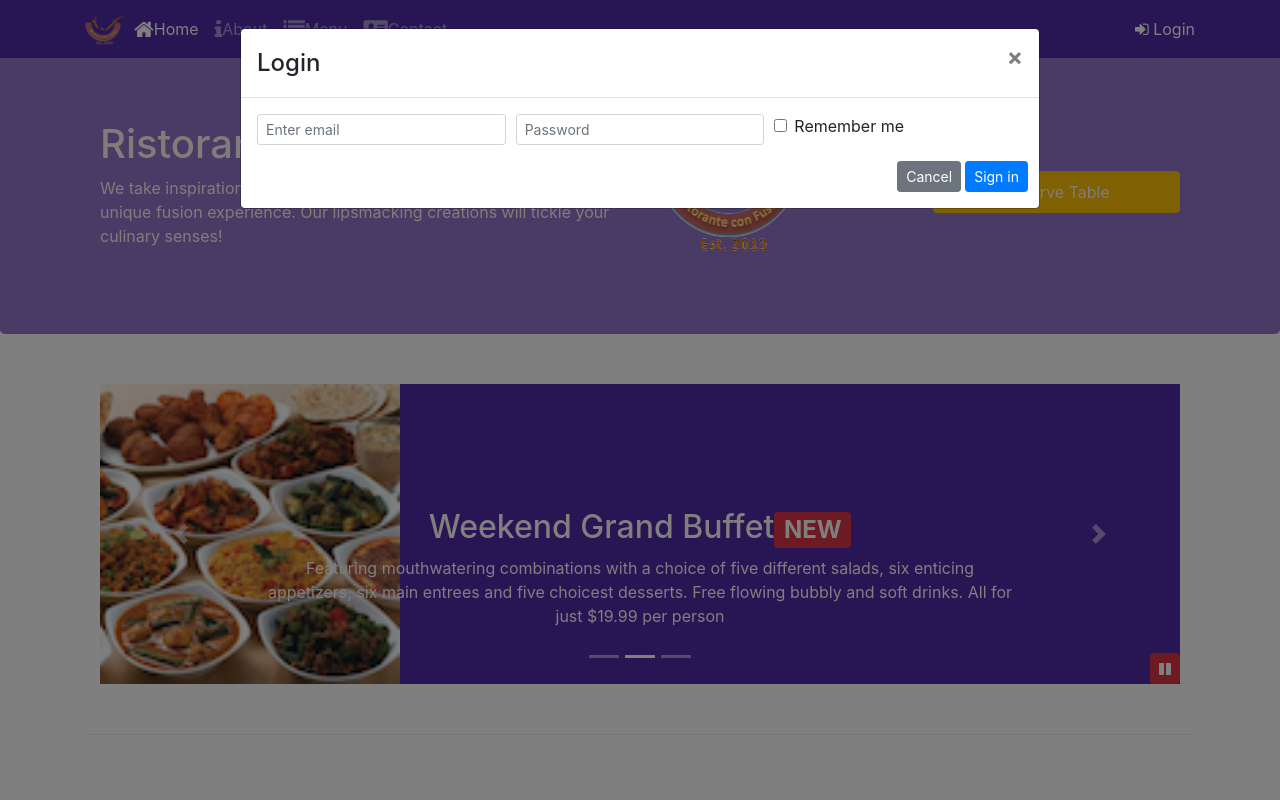
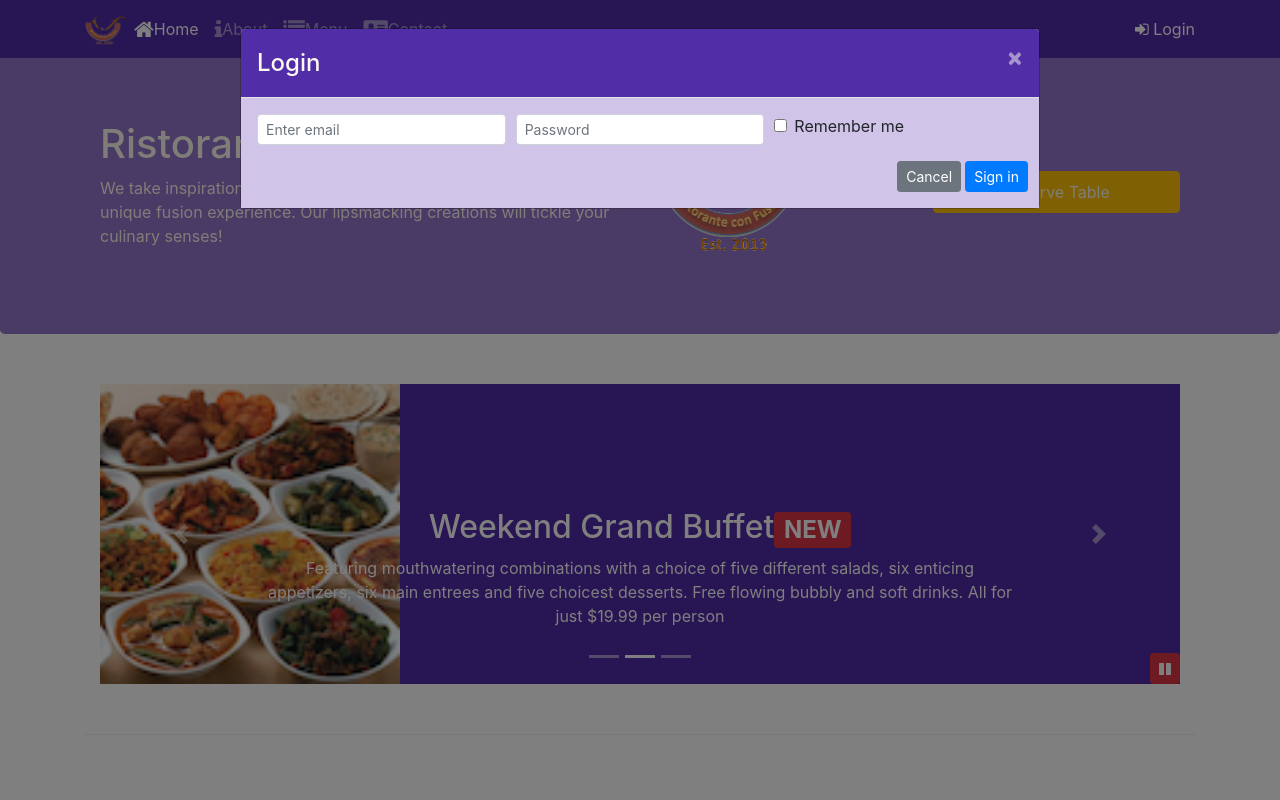
Before and after one commit to uankita/Bootstrap4-Project, a website: page index.html in a window 1280 px wide. Both pictures are taken after a click on the link "Login". Shown: the top 800 px of the page. Drawn offline with nearby package versions, Linux system fonts and the light colour scheme.

Commit message:
Sass commit

```diff
--- a/css/styles.css
+++ b/css/styles.css
@@ -55,3 +55,12 @@ body {
   bottom: 0px;
   z-index: 1;
 }
+.modal-header {
+  background-color: #512DA8; }
+  .modal-header .close {
+    color: floralwhite; }
+  .modal-header .modal-title {
+    color: floralwhite; }
+
+.modal-body {
+  background-color: #D1C4E9; }
```
